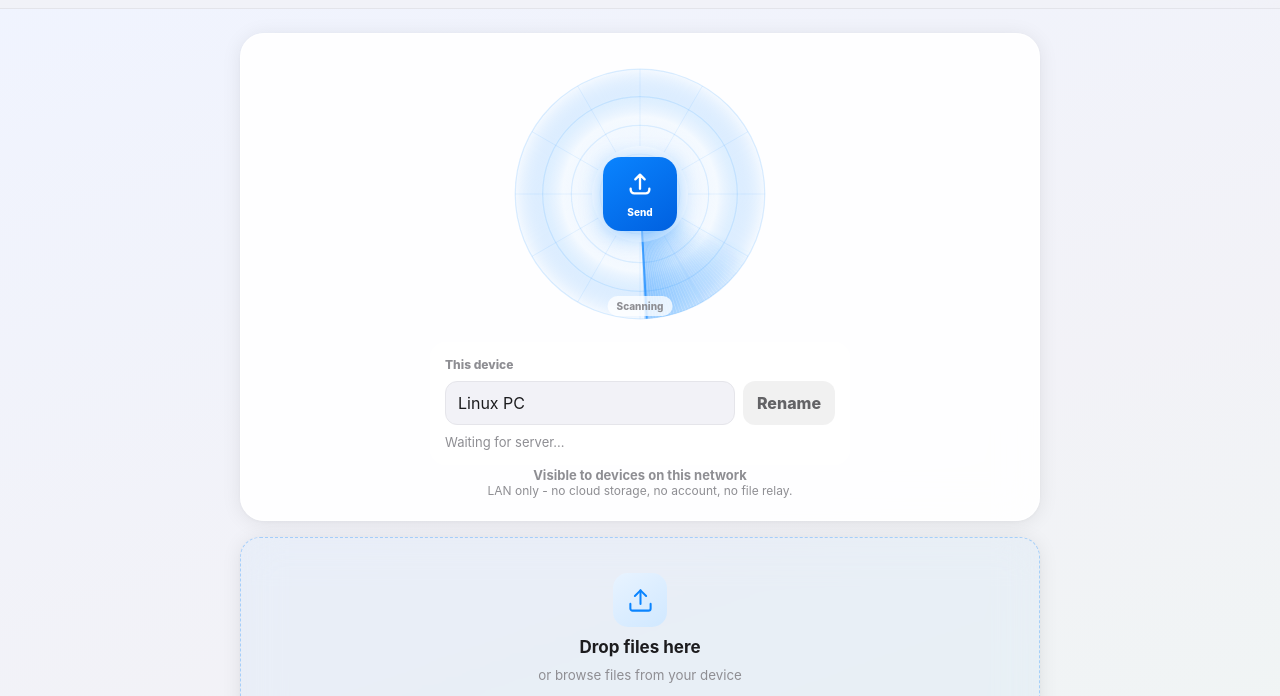
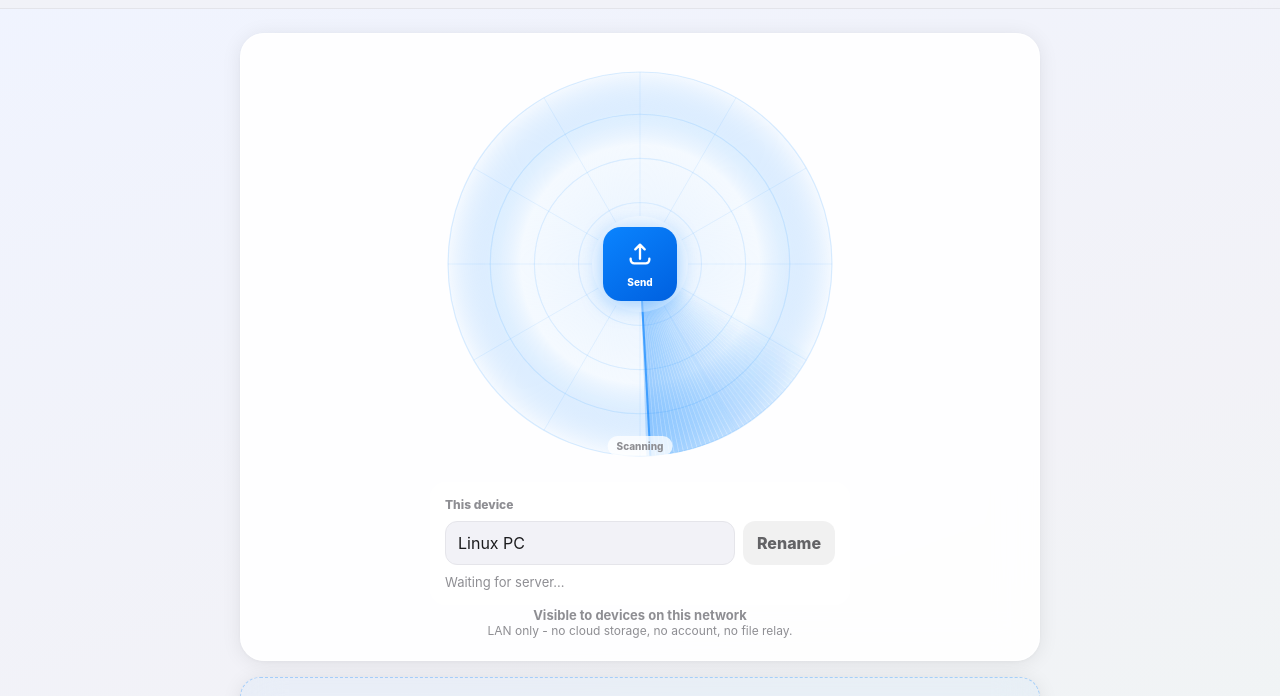
Before and after one commit to s3h4nsa/AnyDrop-MVP, a website with bundled scripts: page public/index.html in a window 1280 px wide. Shown: the part 45-741 px from the top of the page. Built offline with nearby package versions, Linux system fonts and the light colour scheme; no server answers.

Commit message:
alignment fix

```diff
--- a/public/css/main.css
+++ b/public/css/main.css
@@ -158,8 +158,8 @@ button {
 
 .radar-wrapper {
   position: relative;
-  width: 260px;
-  height: 260px;
+  width: 400px;
+  height: 400px;
   margin-bottom: 18px;
 }
 
@@ -168,33 +168,36 @@ button {
   inset: 0;
   width: 100%;
   height: 100%;
-  border-radius: 50%;
+  border-radius: 100%;
 }
 
 .center-device {
   position: absolute;
-  top: 50%;
-  left: 50%;
+  inset: 0;
+  margin: auto;
+
   z-index: 2;
   width: 74px;
   height: 74px;
+
   display: grid;
   place-items: center;
   gap: 1px;
   padding: 9px;
+
   border-radius: 18px;
   background: linear-gradient(145deg, var(--blue), var(--blue-dark));
   box-shadow: 0 4px 22px rgba(10, 132, 255, 0.4);
+
   color: var(--white);
   cursor: pointer;
-  transform: translate3d(-50%, -50%, 0);
+
   transition: box-shadow 160ms ease, filter 160ms ease;
-  will-change: auto;
 }
 
 .center-device:hover {
-  box-shadow: 0 6px 26px rgba(10, 132, 255, 0.46);
-  filter: brightness(1.03);
+  box-shadow: 0 8px 30px rgba(10, 132, 255, 0.6);
+  filter: brightness(1.08);
 }
 
 .center-device svg {
--- a/public/index.html
+++ b/public/index.html
@@ -4,7 +4,7 @@
   <meta charset="UTF-8">
   <meta name="viewport" content="width=device-width, initial-scale=1.0">
   <title>AnyDrop</title>
-  <link rel="stylesheet" href="/public/css/main.css">
+  <link rel="stylesheet" href="\css/main.css">
 </head>
 <body>
   <nav class="navbar">
@@ -81,7 +81,7 @@
         <button class="primary" id="sendBtn" type="button" disabled>Send to selected device</button>
         <div class="progress-card">
           <div class="progress-row">
-            <span id="progressLabel">Idle</span>
+            <span id="progressLabel"></span>
             <span id="progressPercent">0%</span>
           </div>
           <div class="meter"><div id="progressBar"></div></div>
@@ -124,6 +124,7 @@
     </button>
   </template>
 
+
   <script type="module" src="/app.js"></script>
 </body>
 </html>
```
Also changed, not shown: public/app.html (+1 -1 lines).
